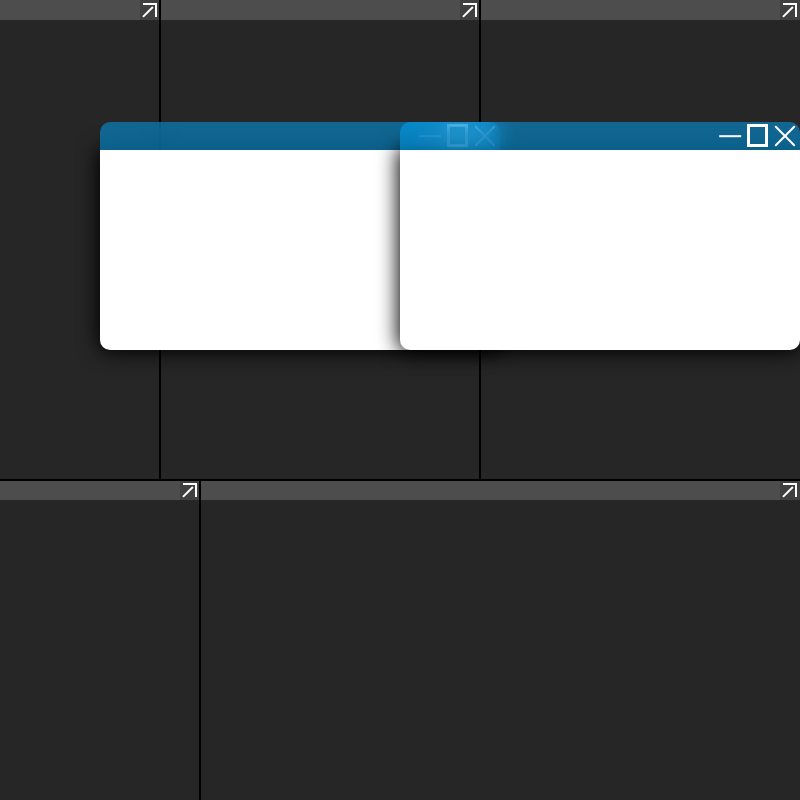
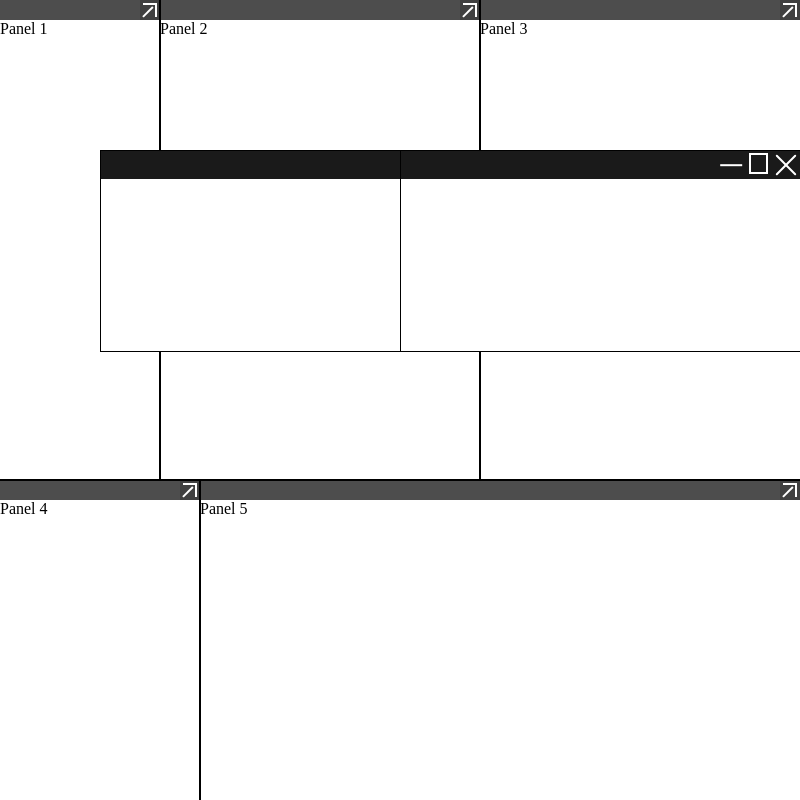
Before and after one commit to rems64/Panels, an Electron app: page index.html in a window 800 px wide. Drawn offline with Linux system fonts and the light colour scheme.

Commit message:
Fixed the DOM append to panel on constructor

```diff
--- a/index.html
+++ b/index.html
@@ -4,12 +4,16 @@
     <meta charset="UTF-8">
     <meta name="viewport" content="width=device-width, initial-scale=1.0">
     <link rel="stylesheet" href="./panels.css">
-    <link rel="stylesheet" href="./panels-white.css">
+    <link rel="stylesheet" href="./panels-dark.css">
     <link rel="stylesheet" href="./main.css">
     <title>Test document</title>
 </head>
 <body>
-    <div id="toto"></div>
+    <div id="pnl1">Panel 1</div>
+    <div id="pnl2">Panel 2</div>
+    <div id="pnl3">Panel 3</div>
+    <div id="pnl4">Panel 4</div>
+    <div id="pnl5">Panel 5</div>
     <script src="./js/jquery-3.5.1.min.js"></script>
     <script src="./js/panels.js"></script>
     <script src="./js/main.js"></script>
--- a/js/main.js
+++ b/js/main.js
@@ -4,16 +4,16 @@ var main = manager.addPanelGroup("main", "VERTICAL");
 
 var firstBar = main.addPanelGroup("firstBar", "HORIZONTAL");
 firstBar.m_targetHeight = 0.6;
-var effects = firstBar.addPanel("Panel 1", ["first"], "Fenêtre des effets");
+var effects = firstBar.addPanel("Panel 1", document.getElementById("pnl1"), ["first"], "Fenêtre des effets");
 effects.m_targetWidth = 0.2;
-var effects2 = firstBar.addPanel("Effetc 2", ["first"], "Fenêtre des effets 2");
+var effects2 = firstBar.addPanel("Effect 2", document.getElementById("pnl2"), ["first"], "Fenêtre des effets 2");
 effects2.m_targetWidth = 0.4;
-var preview = firstBar.addPanel("preview", ["second"], "Preview, là où on est censé voir le résultat du montage en temps réel (ahem)");
+var preview = firstBar.addPanel("preview", document.getElementById("pnl3"), ["second"], "Preview, là où on est censé voir le résultat du montage en temps réel (ahem)");
 
 var secondBar = main.addPanelGroup("secibBar", "HORIZONTAL");
-var medias = secondBar.addPanel("Medias", ["second"], "Medias");
+var medias = secondBar.addPanel("Medias", document.getElementById("pnl4"), ["second"], "Medias");
 medias.m_targetWidth = 0.25;
-var timeline = secondBar.addPanel("Timeline", ["first"], "Timeline, là où on agence les clips etc...");
+var timeline = secondBar.addPanel("Timeline", document.getElementById("pnl5"), ["first"], "Timeline, là où on agence les clips etc...");
 
 manager.update();
 
--- a/js/panels.js
+++ b/js/panels.js
@@ -39,11 +39,12 @@ class DockablePanel extends Panel // Base panel class
     DockablePanel is the key class
     It holds both Panel et Window features
     */
-   constructor(manager, parent, name, additionnalClasses) { // Constructor called during initialisation
+   constructor(manager, parent, content, name, additionnalClasses) { // Constructor called during initialisation
     super()
     var self = this;
     this.m_parent = parent;
     this.m_manager = manager;
+    this.m_content = content;
     this.m_name = name; // Window name (used when window is undocked) <String>
     this.m_location = {x:0, y:0}; // Window location <{x:Integer, y:Integer}>
     this.m_classes = additionnalClasses; // Additionnal css classes <[String]>
@@ -57,6 +58,14 @@ class DockablePanel extends Panel // Base panel class
     this.m_undockBtn = document.createElement("div");
     this.m_undockBtn.classList.add("pnls-panelUndockBtn");
     this.m_topBar.appendChild(this.m_undockBtn);
+
+    this.m_contentPnl = document.createElement("div");
+    this.m_contentPnl.classList.add("pnls-panelContent");
+    this.m_container.appendChild(this.m_contentPnl);
+
+    $(this.m_content).detach().appendTo($(this.m_contentPnl));
+    //this.m_contentPnl.chi = this.m_content;
+    console.log(this.m_content);
 
     $(this.m_undockBtn).click(() => {
         self.undock();
@@ -144,6 +153,11 @@ class DockablePanel extends Panel // Base panel class
         $(this.m_topBar).css("left", 0);
         $(this.m_topBar).css("width", this.m_width);
         $(this.m_topBar).css("height", 20);
+        $(this.m_content).css("position", "relative");
+        $(this.m_content).css("left", 0);
+        $(this.m_content).css("top", 0);
+        $(this.m_content).css("width", this.m_width);
+        $(this.m_content).css("height", this.m_height-20);
     }
     getDOM()
     {
@@ -559,9 +573,9 @@ class PanelGroup extends Panel
     {
         return this.m_container;
     }
-    addPanel(name, additionnalClasses)
+    addPanel(name, content, additionnalClasses)
     {
-        var nPanel = new DockablePanel(this.m_manager, this, name, additionnalClasses);
+        var nPanel = new DockablePanel(this.m_manager, this, content, additionnalClasses);
         this.addChild(nPanel)
         //this.update();
         return nPanel;
@@ -592,9 +606,9 @@ class PanelsManager
             //self.update()
         })
     }
-    addPanel(name, additionnalClasses, inHtml)
+    addPanel(name, content, additionnalClasses, inHtml)
     {
-        var nPanel = new DockablePanel(this, this.m_container, name, additionnalClasses);
+        var nPanel = new DockablePanel(this, this.m_container, content, additionnalClasses);
         this.m_container.m_panels.push(nGroup);
         //this.m_panels[0].addChild(nPanel)
         return nPanel;
@@ -682,6 +696,10 @@ class FloatingWindow
         this.m_topBar.classList.add("pnls-floatingWindowTopBar");
         this.m_container.appendChild(this.m_topBar);
 
+        this.m_content = document.createElement("div");
+        this.m_content.classList.add("pnls-floatingWindowContent");
+        this.m_container.appendChild(this.m_content);
+
         this.m_dragArea = document.createElement("div");
         this.m_dragArea.classList.add("pnls-floatingWindowDragArea");
         this.m_topBar.appendChild(this.m_dragArea);
@@ -719,8 +737,8 @@ class FloatingWindow
 
         this.m_dragAreaThickness = 28;
 
-        $(this.m_container).on("mouseup", function(event) {
-            //self.toFront();
+        $(this.m_container).on("mousedown", function(event) {
+            self.toFront();
         });
 
         $(this.m_dragArea).on("mousedown", function(event) {
@@ -791,10 +809,10 @@ class FloatingWindow
                         var tmpX = event.clientX - self.m_dragOffset.x;
                     }
 
-                    if(event.clientY - self.m_dragOffset.y - self.m_dragAreaThickness < 0)
+                    if(event.clientY - self.m_dragOffset.y  < 0)
                     {
-                        //var tmpY = self.m_dragArea.height;
-                        var tmpY = self.m_dragAreaThickness;
+                        var tmpY = 0;
+                        //var tmpY = self.m_dragAreaThickness;
                     }
                     else if(event.clientY - self.m_dragOffset.y + self.m_targetSize.height > $(window).height())
                     {
@@ -814,7 +832,8 @@ class FloatingWindow
             }
             else if(self.m_isBorderBeingDragged)
             {
-                $(document.body).css("user-select", "none");
+                if($(document.body).css("user-select")!="none")
+                    $(document.body).css("user-select", "none");
                 if(self.m_hoveredBorder=="bottom")
                 {
                     if(event.clientY - self.m_location.y>self.m_incompressability.height)
@@ -1000,10 +1019,10 @@ class FloatingWindow
             var tmpX = this.m_location.x;
         }
 
-        if(this.m_location.y - this.m_dragAreaThickness < 0)
+        if(this.m_location.y < 0)
         {
-            //var tmpY = self.m_dragArea.height;
-            var tmpY = this.m_dragAreaThickness;
+            var tmpY = 0;
+            //var tmpY = this.m_dragAreaThickness;
         }
         else if(this.m_location.y + this.m_targetSize.height > $(window).height())
         {
@@ -1023,10 +1042,11 @@ class FloatingWindow
         $(this.m_container).css("left", this.m_location.x);
         $(this.m_container).css("top", this.m_location.y);
 
-        $(this.m_topBar).css("left", );
-        $(this.m_topBar).css("top", -this.m_dragAreaThickness);
+        //$(this.m_topBar).css("top", -this.m_dragAreaThickness);
         $(this.m_topBar).css("height", this.m_dragAreaThickness);
         $(this.m_topBar).css("width", this.m_targetSize.width);
+
+        $(this.m_content).css("height", this.m_targetSize.height-this.m_dragAreaThickness);
 
         $(this.m_dragArea).css("height", this.m_dragAreaThickness);
         $(this.m_dragArea).css("width", this.m_topBar.clientWidth-this.m_buttonsArea.clientWidth);
@@ -1042,6 +1062,13 @@ class FloatingWindow
     close()
     {
         $(this.m_container).remove();
+        for(var i in this.m_parent.m_windows)
+        {
+            if(this.m_parent.m_windows[i] == this)
+            {
+                this.m_parent.m_windows.splice(i, 1);
+            }
+        }
     }
     maximize()
     {
--- a/main.css
+++ b/main.css
@@ -1,9 +1,9 @@
 .first
 {
-    background-color: hsl(0, 0%, 15%);;
+    background-color: hsl(0, 0%, 100%);;
 }
 
 .second
 {
-    background-color: hsl(0, 0%, 15%);;
+    background-color: hsl(0, 0%, 100%);;
 }
--- a/panels-dark.css
+++ b/panels-dark.css
@@ -1,6 +1,5 @@
 .pnls-panel
 {
-    color: white;
 }
 
 .pnls-panelTopBar
--- a/panels-white.css
+++ b/panels-white.css
@@ -37,10 +37,9 @@
 
 .pnls-floatingWindow
 {
-    background-color: hsl(0, 0%, 100%);
-    box-shadow: 0px 0px 20px 2px black;
+    box-shadow: 0px 0px 20px 5px hsla(200, 0%, 0%, 20%);
     border: solid white 0px;
-    border-radius: 0px 0px 10px 10px;
+    border-radius: 10px 10px 10px 10px;
 }
 
 .pnls-floatingWindowTopBar
@@ -48,6 +47,11 @@
     background-color: hsla(200, 100%, 50%, 50%);
     backdrop-filter: blur(10px);
     border-radius: 10px 10px 0px 0px;
+}
+
+.pnls-floatingWindowContent
+{
+    border-radius: 0px 0px 10px 10px;
 }
 
 .pnls-floatingWindowDragArea
--- a/panels.css
+++ b/panels.css
@@ -28,6 +28,14 @@ html, body
     height: 100px;
     width: 100px;
     overflow: hidden;
+}
+
+.pnls-floatingWindowContent
+{
+    position: relative;
+    height: 100%;
+    width: 100%;
+    background-color: white;
 }
 
 .pnls-panelTopBar
@@ -63,8 +71,6 @@ html, body
 
 .pnls-panelContent
 {
-    padding: 10px;
-    content: "cia coco";
 }
 
 .pnls-separator-container
```
